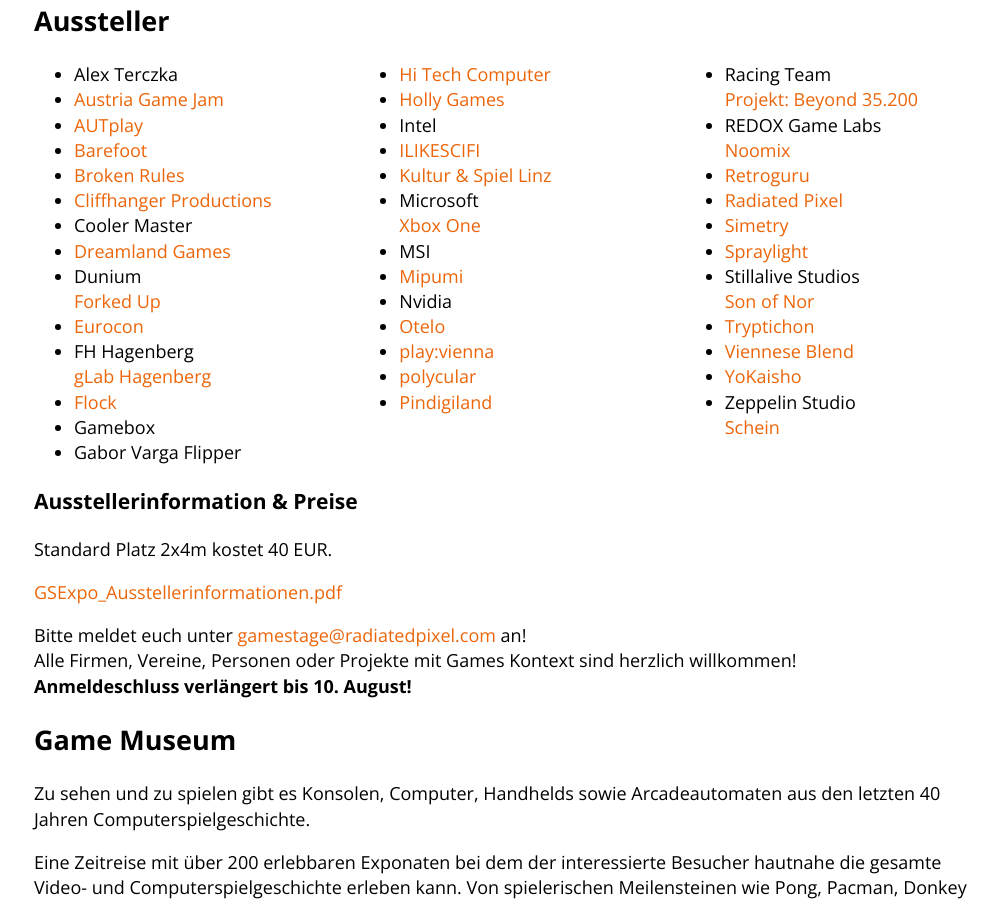
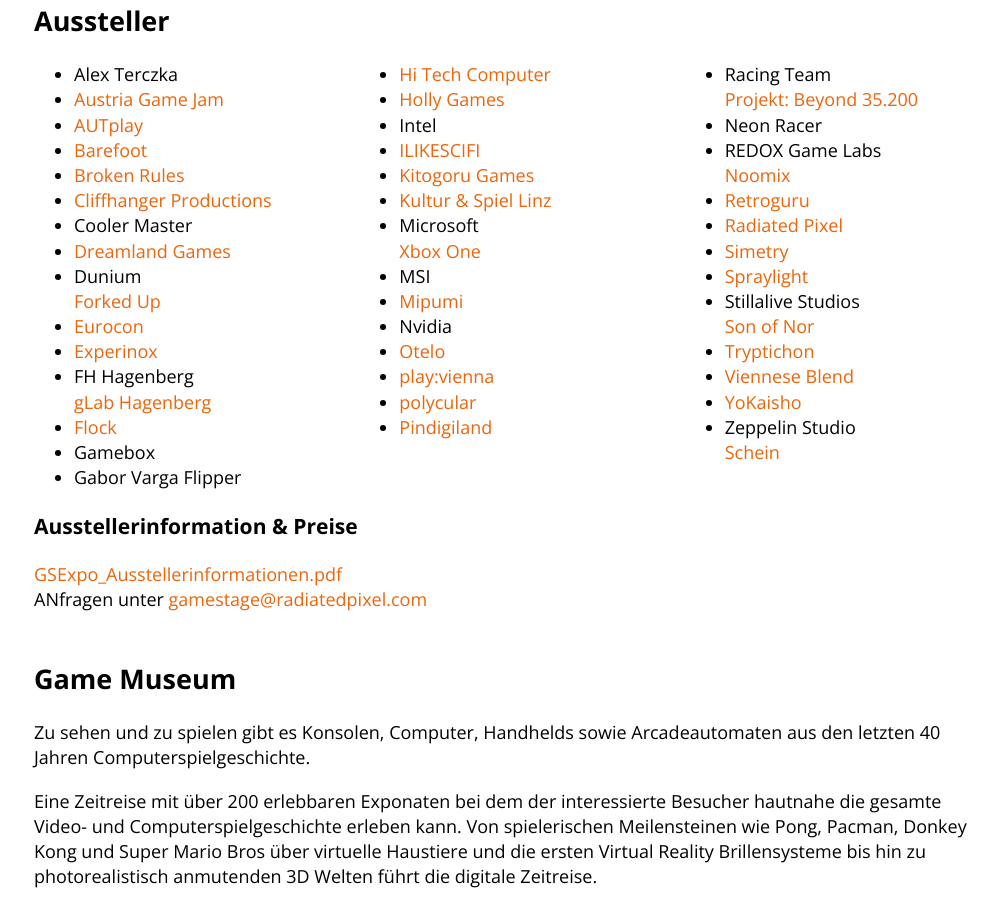
Before and after one commit to Lorti/gsexpo, a Jekyll site: the page built from index.html, in a window 1280 px wide and 1400 px high, scrolled down 1407 px. Shown: the part 147-1050 px from the top of the window, without its empty margins (130-1128 px from the left). Built offline with Jekyll 4.4.1, drawn with Linux system fonts in a browser that asks for light colours; nearby versions of some CDN libraries; Markdown is read by kramdown in place of the engine named in the settings.

Commit message:
Update exhibitors.markdown

```diff
--- a/_includes/exhibitors.markdown
+++ b/_includes/exhibitors.markdown
@@ -13,6 +13,7 @@
         <li><a href="http://www.dreamlandgames.at/">Dreamland Games</a></li>
         <li>Dunium<br/><a href="http://www.dunium.com/">Forked Up</a></li>
         <li><a href="http://www.retroboerse.de/eurocon-2014/">Eurocon</a></li>
+        <li><a href="http://www.experinox.com/">Experinox</a></li>
         <li>FH Hagenberg<br/><a href="https://www.facebook.com/glabhagenberg">gLab Hagenberg</a></li>
         <li><a href="http://kommunikationsarchiv.werbungsalzburg.at/wks/projekte/5457/">Flock</a></li>
         <li>Gamebox</li>
@@ -25,6 +26,7 @@
        <li><a href="http://www.holly-games.at">Holly Games</a></li>
        <li>Intel</li>
        <li><a href="http://www.ilikescifi.com/">ILIKESCIFI</a></li>
+       <li><a href="http:https://www.facebook.com/pages/Kitogoru-Apps/171147869709390">Kitogoru Games</a></li>
        <li><a href="http://bastelspiele.jimdo.com/">Kultur & Spiel Linz</a></li>
        <li>Microsoft<br/><a href="http://xbox.com">Xbox One</a></li>
        <li>MSI</li>
@@ -39,6 +41,7 @@
  --><div class="grid__item lap--one-third">
      <ul>
        <li>Racing Team<br/><a href="http://b35200.simonwallner.at/">Projekt: Beyond 35.200</a></li>
+       <li>Neon Racer</li>
        <li>REDOX Game Labs<br/><a href="http://redox-labs.com/noomix/">Noomix</a></li>
        <li><a href="http://www.retroguru.com">Retroguru</a></li>
        <li><a href="radiatedpixel.com">Radiated Pixel</a></li>
@@ -54,13 +57,7 @@
 </div>
 
 ### Ausstellerinformation & Preise
-
-Standard Platz 2x4m kostet 40 EUR.
-
 [GSExpo_Ausstellerinformationen.pdf](https://drive.google.com/file/d/0ByKHPcUzsvtBeDg4cHBGYlN3VUU/edit?usp=sharing)
 <br/>
-
-Bitte meldet euch unter [gamestage@radiatedpixel.com](mailto:gamestage@radiatedpixel.com) an!<br/>
-Alle Firmen, Vereine, Personen oder Projekte mit Games Kontext sind herzlich willkommen!
+ANfragen unter [gamestage@radiatedpixel.com](mailto:gamestage@radiatedpixel.com)<br/>
 <br/>
-**Anmeldeschluss verlängert bis 10. August!**
```
